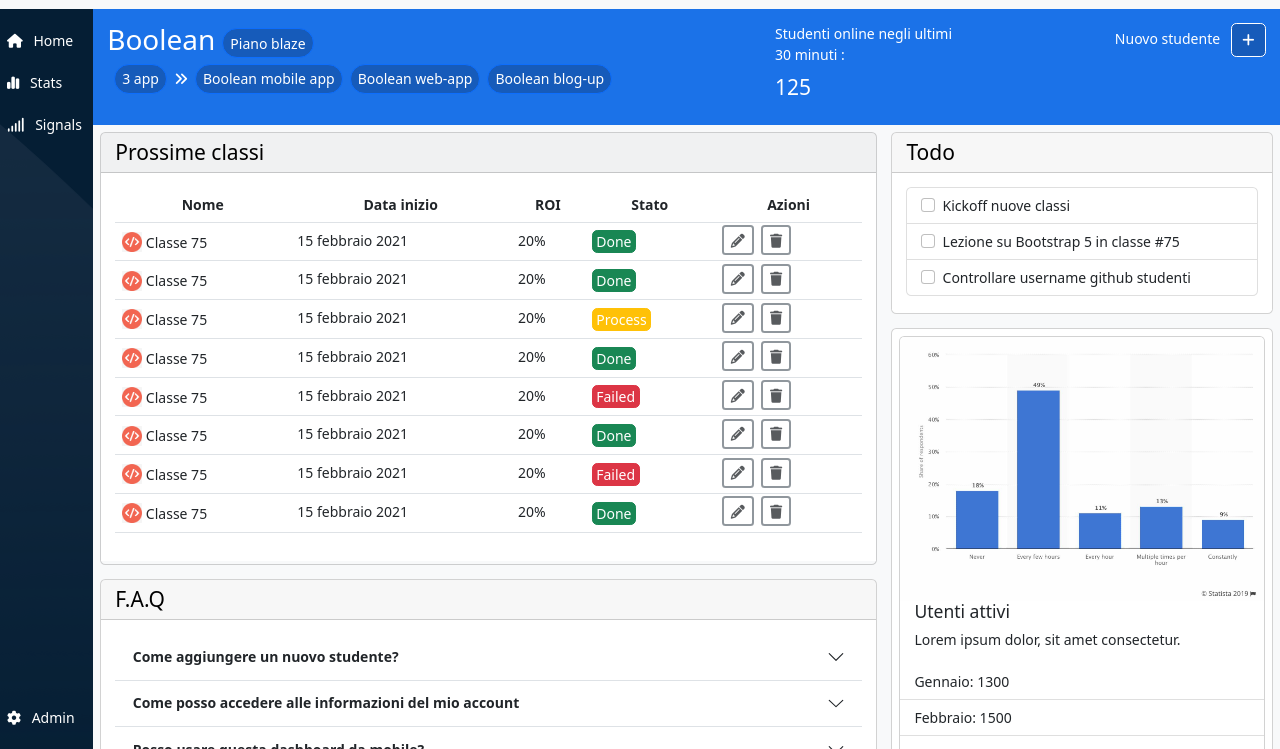
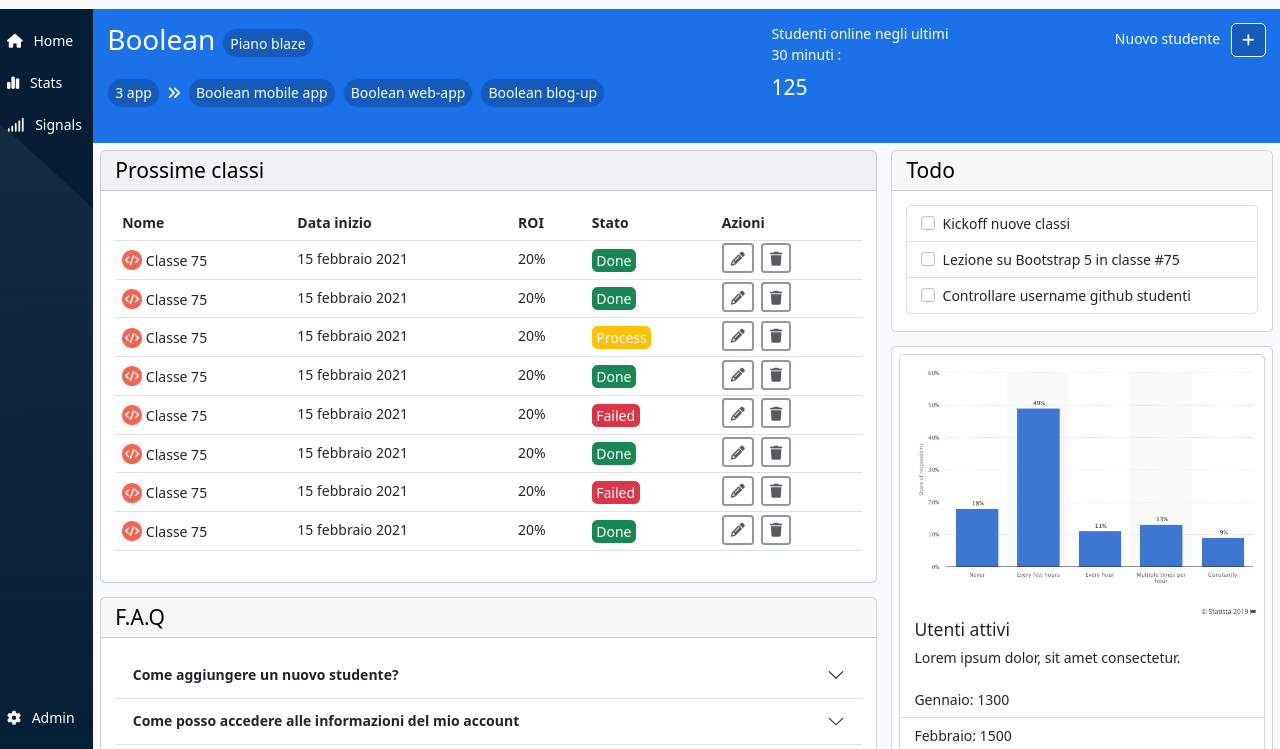
Before and after one commit to fabiodelli/html-css-bootstrap-dashboard, a plain HTML site: page index.html in a window 1280 px wide. Shown: the part 51-800 px from the top of the page. Drawn offline with nearby package versions, Linux system fonts and the light colour scheme.

Commit message:
modify various elements

```diff
--- a/index.html
+++ b/index.html
@@ -114,8 +114,8 @@
                         </div>
 
                         <div class="d-flex align-items-center">
-                            <a class="btn btn-primary bg_blue ms-2 ps-2 pe-2
-                                p-1 rounded-5" href="#" role="button">3 app
+                            <a class="btn btn-primary bg_blue  ps-2 pe-2
+                                p-1 mb-sm-3 mt-sm-3 rounded-5" href="#" role="button">3 app
                             </a>
                             <i class="fa-solid fa-angles-right text-white ms-2"></i>
                             <a class="btn btn-primary bg_blue ms-2 p-1 pe-2 ps-2
@@ -259,9 +259,9 @@
                                 <div class="card-header h4">Prossime classi</div>
                                 <div class="card-body bg-white mb-1">
                                     <table class="table">
-                                        <thead class="text-center">
-                                            <tr>
-                                                <th scope="col">Nome</th>
+                                        <thead >
+                                            <tr class="">
+                                                <th class="flex-lg-grow-1" scope="col">Nome</th>
                                                 <th class="d-none d-lg-table-cell" scope="col">Data inizio </th>
                                                 <th class="d-none d-lg-table-cell" scope="col">ROI</th>
                                                 <th scope="col">Stato</th>
```
